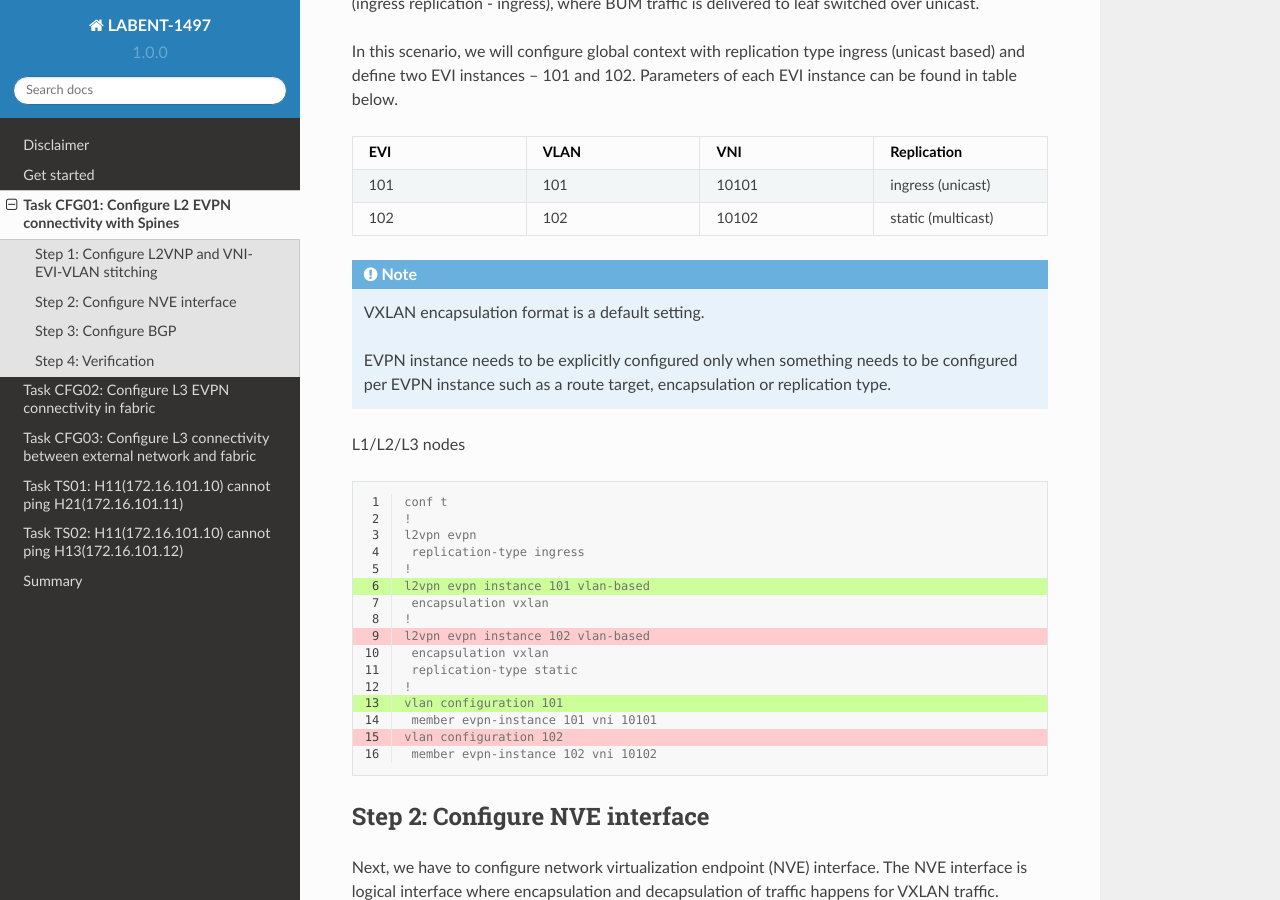
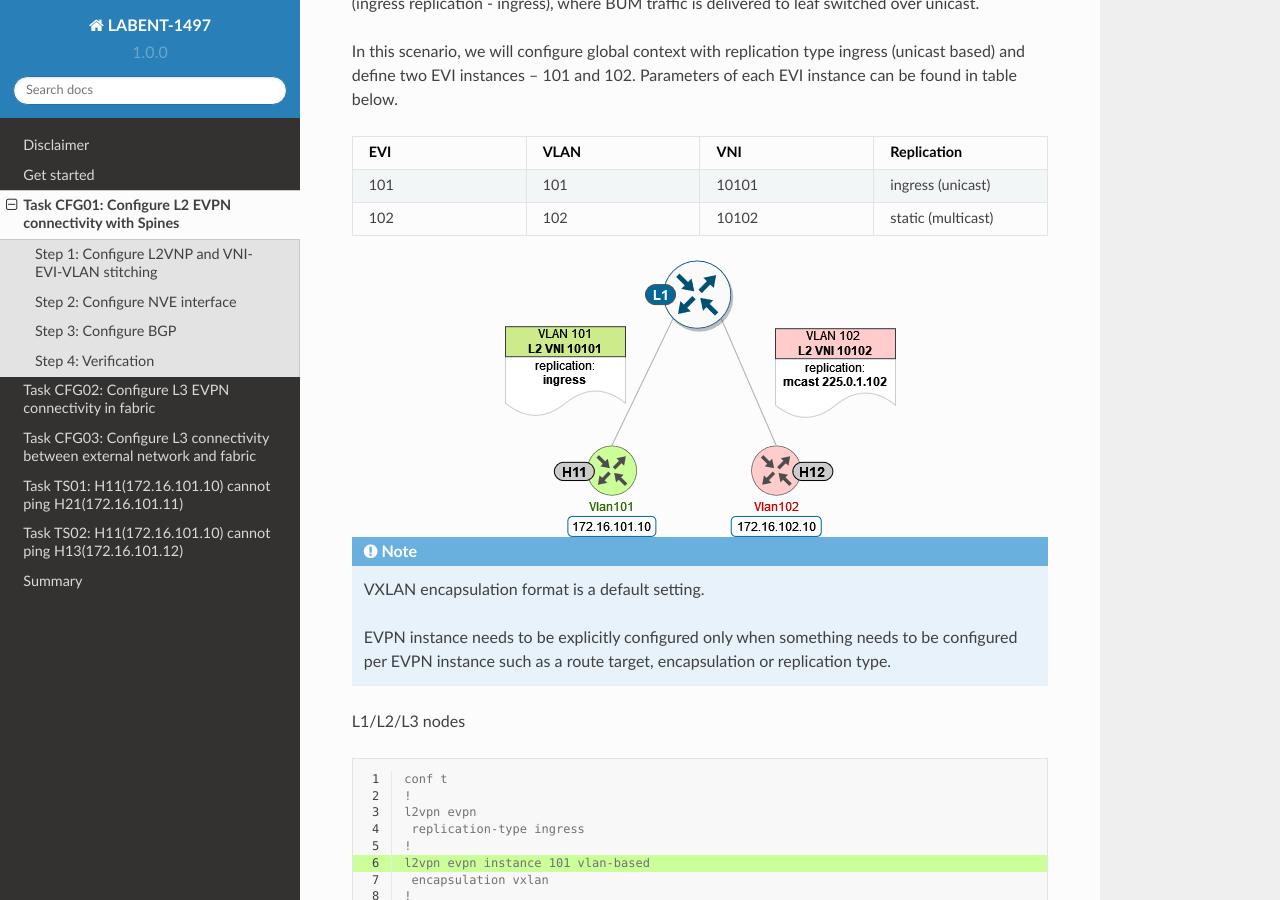
Before and after one commit to dvishchu/labent-1497, a Sphinx documentation site: the page built from docs/source/task_01.rst, in a window 1280 px wide and 900 px high, scrolled down 1210 px. Built offline with Sphinx 7.4.7 and the Read the Docs theme 2.0.0, drawn with Linux system fonts in a browser that asks for light colours.

Commit message:
Adding picture to task 01

```diff
--- a/docs/source/task_01.rst
+++ b/docs/source/task_01.rst
@@ -38,6 +38,9 @@ In this scenario, we will configure global context with replication type ingress
       - 102
       - 10102
       - static (multicast)
+
+.. image:: assets/cfg01_vni.png
+    :align: center
 
 .. note::
 
```
Also changed, not shown: docs/source/assets/cfg01_vni.png (added).
